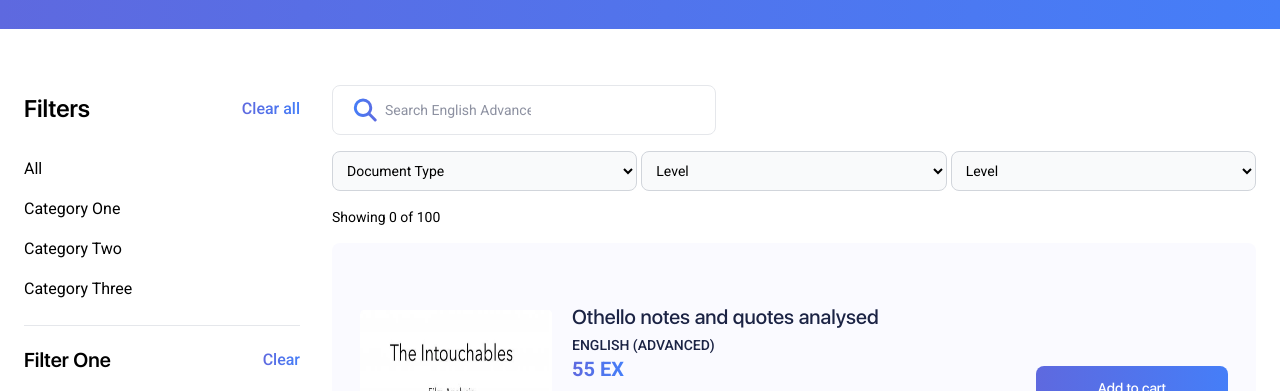
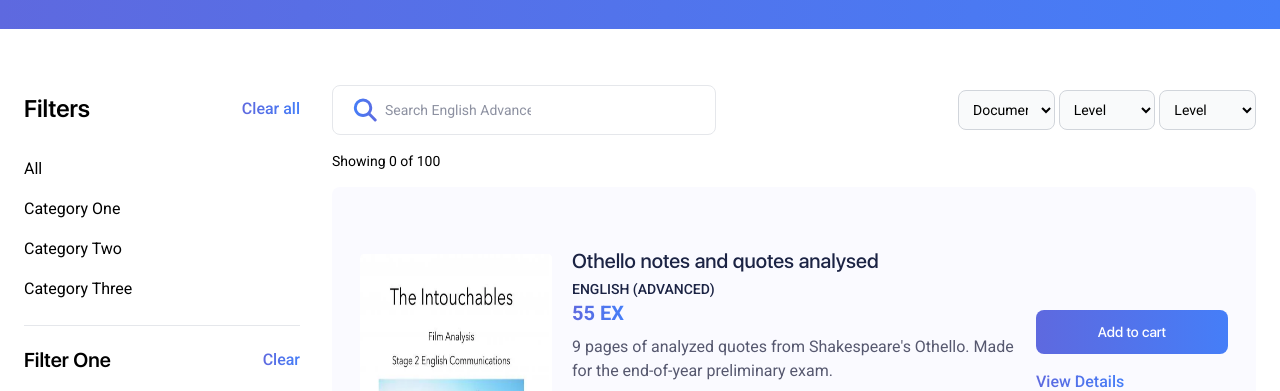
Before and after one commit to abduvalidev/just-brand, a website: page public/page-3.html in a window 1280 px wide. Shown: the part 810-1201 px from the top of the page. Drawn offline with nearby package versions, Linux system fonts and the light colour scheme.

Commit message:
finished

```diff
--- a/public/page-3.html
+++ b/public/page-3.html
@@ -324,7 +324,7 @@
         </div>
 
         <div class="flex-1">
-          <div class="flex flex-wrap items-center justify-between gap-4">
+          <div class="flex flex-wrap md:flex-nowrap items-center justify-between gap-4">
             <div class="w-full sm:max-w-96 flex items-center gap-2 border rounded-lg py-3 px-5">
               <svg width="24" height="24" viewBox="0 0 24 24" fill="none" xmlns="http://www.w3.org/2000/svg">
                 <path
@@ -342,7 +342,7 @@
               <input class="placeholder:text-brand-dark-500/50 text-sm outline-none" type="search" name="" id=""
                 placeholder="Search English Advanced">
             </div>
-            <div class="w-full flex items-center justify-between gap-1">
+            <div class="w-full md:w-auto flex items-center justify-between gap-1">
               <select id="countries"
                 class="bg-gray-50 border border-gray-300 text-black text-sm rounded-lg block w-full p-2.5 outline-none">
                 <option selected>Document Type</option>
```
Also changed, not shown: public/css/styles.css.
